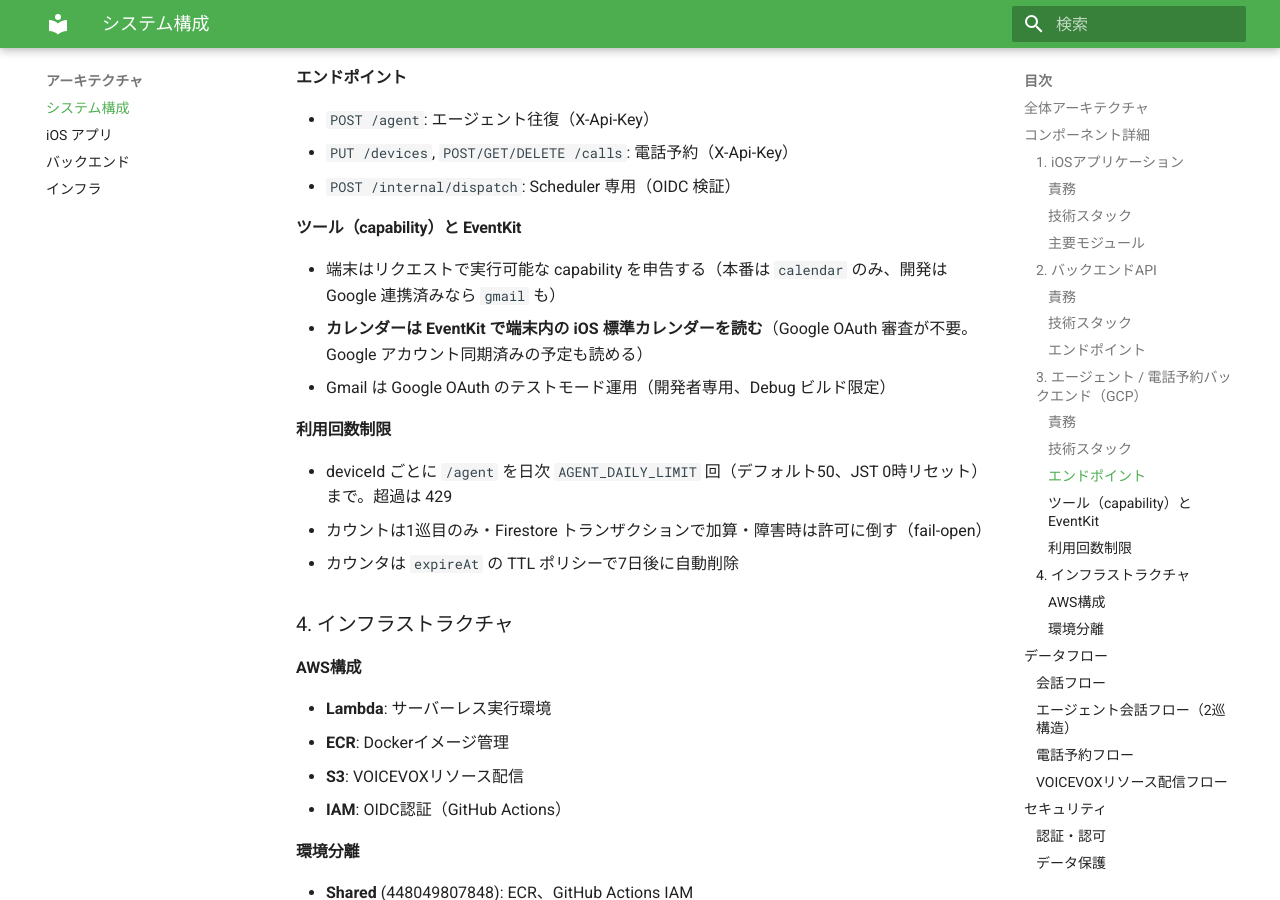
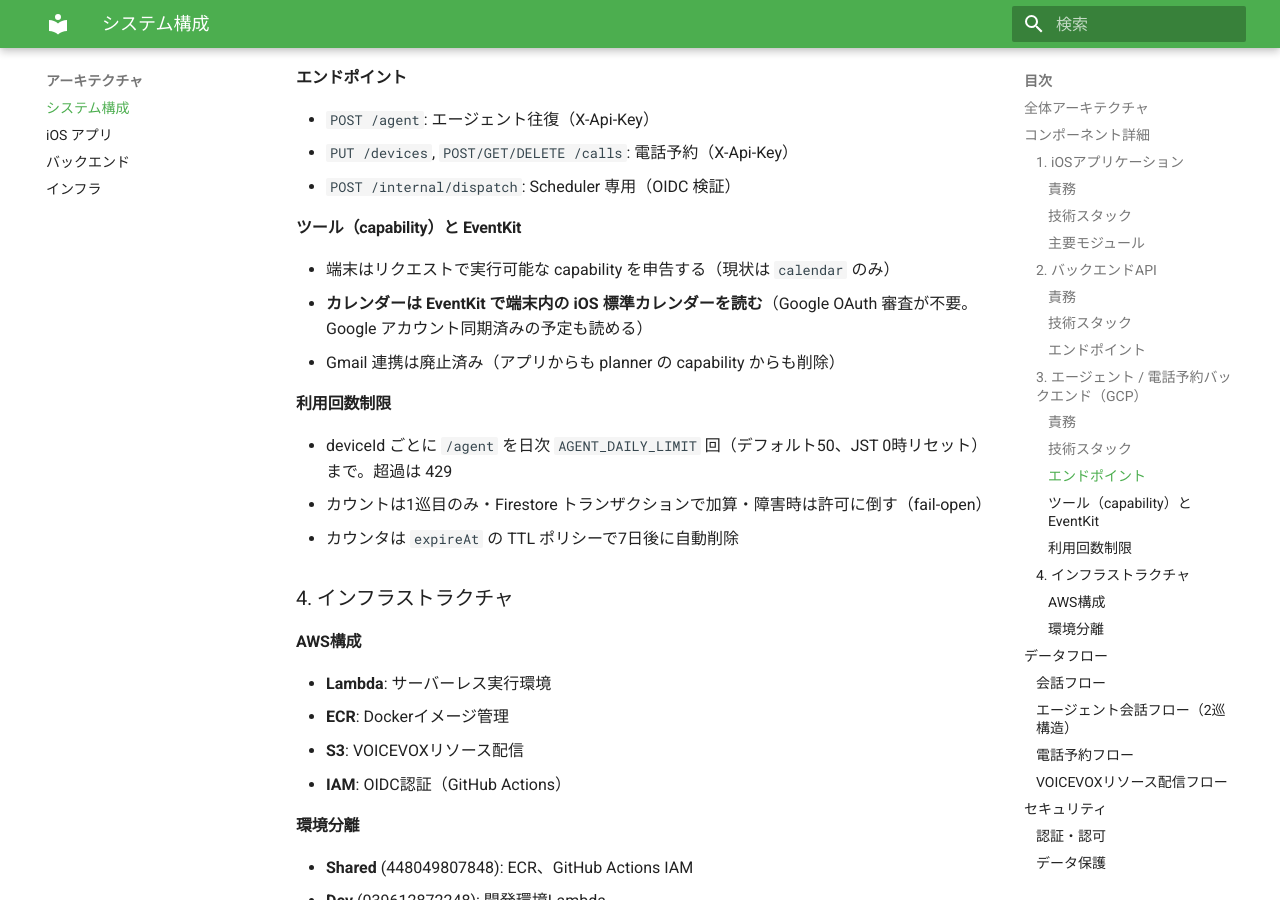
Before and after one commit to takoikatakotako/ZunTalk, an MkDocs documentation site: the page built from docs/architecture/system.md, in a window 1280 px wide and 900 px high, scrolled down 2737 px. Built offline with MkDocs 1.6.1 and Material for MkDocs 9.7.7, drawn with Linux system fonts in a browser that asks for light colours; some of the changed text lies outside the part shown.

Commit message:
サーバーの gmail capability を完全削除
iOS からは Gmail を削除済みだったが、サーバー(planner)に休眠状態で
残っていた gmail capability も撤去し、エージェントのツールを calendar 一本に統一。

- model.CapabilityGmail、planner の capabilityDescriptions/allCapabilities から除去
- 回帰テスト追加（"gmail" は未知の capability として除外される）
- agent/README.md・docs/architecture/system.md の Gmail 記述を calendar 一本に更新

Co-Authored-By: Claude Fable 5 <noreply@anthropic.com>

```diff
--- a/docs/architecture/system.md
+++ b/docs/architecture/system.md
@@ -99,9 +99,9 @@
 - `POST /internal/dispatch`: Scheduler 専用（OIDC 検証）
 
 #### ツール（capability）と EventKit
-- 端末はリクエストで実行可能な capability を申告する（本番は `calendar` のみ、開発は Google 連携済みなら `gmail` も）
+- 端末はリクエストで実行可能な capability を申告する（現状は `calendar` のみ）
 - **カレンダーは EventKit で端末内の iOS 標準カレンダーを読む**（Google OAuth 審査が不要。Google アカウント同期済みの予定も読める）
-- Gmail は Google OAuth のテストモード運用（開発者専用、Debug ビルド限定）
+- Gmail 連携は廃止済み（アプリからも planner の capability からも削除）
 
 #### 利用回数制限
 - deviceId ごとに `/agent` を日次 `AGENT_DAILY_LIMIT` 回（デフォルト50、JST 0時リセット）まで。超過は 429
@@ -155,7 +155,7 @@
 ### エージェント会話フロー（2巡構造）
 
 1. **1巡目（計画）**: 端末 → `POST /agent {message, capabilities, deviceId}` → planner（Gemini）が実行計画を返す（ツール不要なら即最終応答）
-2. **端末ツール実行**: 計画の各ステップを端末で実行（calendar は EventKit、gmail は Gmail API を端末のトークンで直接）
+2. **端末ツール実行**: 計画の各ステップを端末で実行（calendar は EventKit で端末内カレンダーを読む）
 3. **2巡目（応答）**: 端末 → `POST /agent {message, results}` → responder（Gemini）がずんだもん口調の返答と感情を返す → VOICEVOX で再生
 
 ### 電話予約フロー
```
Also changed, not shown: agent/README.md (+11 -13 lines), 4 other files.
